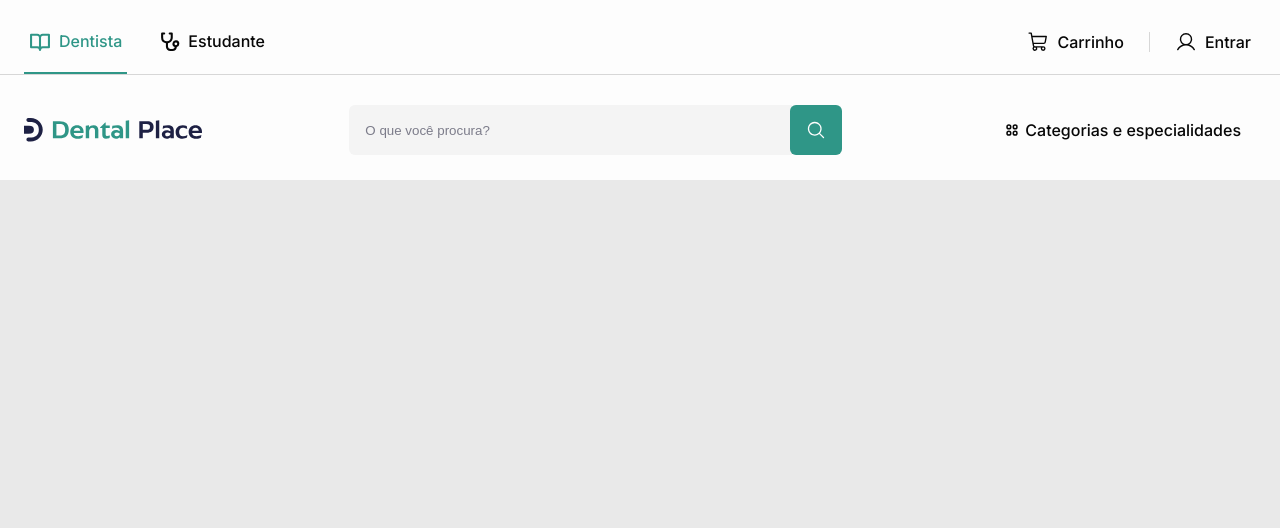
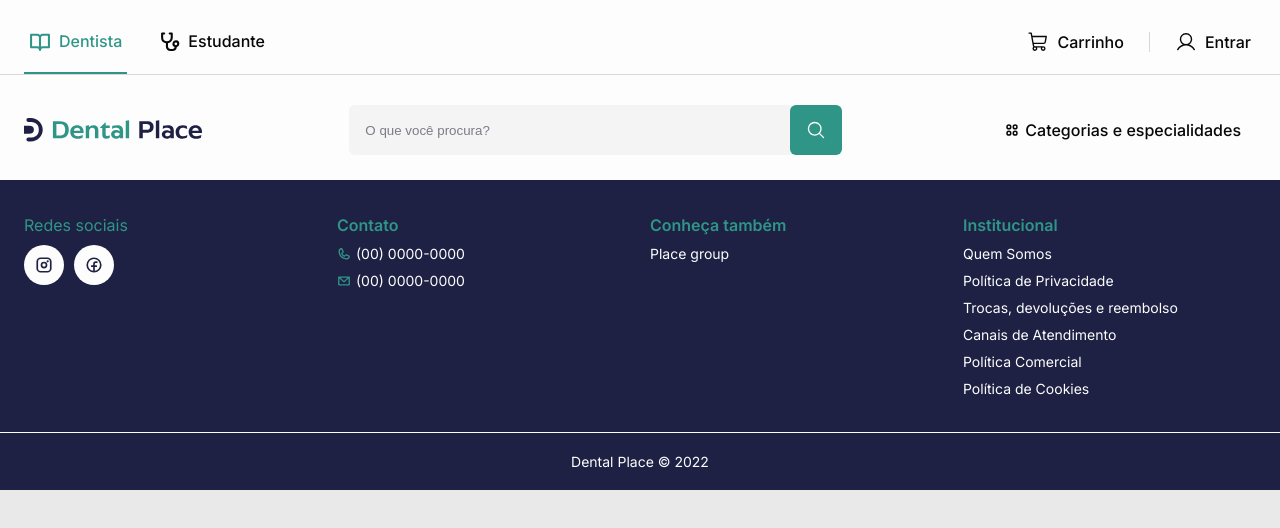
Before and after one commit to Loureiro12/Ecommerce-DentalPlace, a React (Vite) app: page / in a window 1280 px wide. Shown: the top 528 px of the page. Built offline with nearby package versions, Linux system fonts and the light colour scheme.

Commit message:
feat: creating footer

```diff
--- a/src/App.tsx
+++ b/src/App.tsx
@@ -4,12 +4,14 @@ import { defaultTheme } from './styles/themes/default'
 import { GlobalStyle } from './styles/global'
 
 import { Header } from './components/header'
+import { Footer } from './components/footer'
 
 export function App() {
   return (
     <ThemeProvider theme={defaultTheme}>
       <GlobalStyle />
       <Header />
+      <Footer />
     </ThemeProvider>
   )
 }
--- /dev/null
+++ b/src/components/footer/index.tsx
@@ -0,0 +1,99 @@
+import {
+  EnvelopeSimple,
+  FacebookLogo,
+  InstagramLogo,
+  Phone,
+} from '@phosphor-icons/react'
+import {
+  Circle,
+  Container,
+  ContainerOptions,
+  ContainerSocialNetwork,
+  Content,
+  ContentSocialNetwork,
+  Option,
+  Wrapper,
+} from './styles'
+
+export function Footer() {
+  return (
+    <>
+      <Container>
+        <Content>
+          <ContainerSocialNetwork>
+            <h2>Redes sociais</h2>
+            <ContentSocialNetwork>
+              <Circle>
+                <InstagramLogo weight="bold" />
+              </Circle>
+
+              <Circle>
+                <FacebookLogo weight="bold" />
+              </Circle>
+            </ContentSocialNetwork>
+          </ContainerSocialNetwork>
+
+          <ContainerOptions>
+            <h2>Contato</h2>
+
+            <ul>
+              <li>
+                <Option>
+                  <Phone color="#2F9687" weight="bold" />
+                  (00) 0000-0000
+                </Option>
+              </li>
+              <li>
+                <Option>
+                  <EnvelopeSimple color="#2F9687" weight="bold" />
+                  (00) 0000-0000
+                </Option>
+              </li>
+            </ul>
+          </ContainerOptions>
+
+          <ContainerOptions>
+            <h2>Conheça também</h2>
+
+            <ul>
+              <li>
+                <Option>Place group</Option>
+              </li>
+            </ul>
+          </ContainerOptions>
+
+          <ContainerOptions>
+            <h2>Institucional</h2>
+
+            <ul>
+              <li>
+                <Option>Quem Somos</Option>
+              </li>
+              <li>
+                <Option>Política de Privacidade</Option>
+              </li>
+              <li>
+                <Option>Trocas, devoluções e reembolso</Option>
+              </li>
+
+              <li>
+                <Option>Canais de Atendimento</Option>
+              </li>
+
+              <li>
+                <Option>Política Comercial</Option>
+              </li>
+
+              <li>
+                <Option>Política de Cookies</Option>
+              </li>
+            </ul>
+          </ContainerOptions>
+        </Content>
+      </Container>
+      <Wrapper>
+        <p>Dental Place © 2022</p>
+      </Wrapper>
+    </>
+  )
+}
--- /dev/null
+++ b/src/components/footer/styles.ts
@@ -0,0 +1,104 @@
+import styled from 'styled-components'
+
+export const Container = styled.div`
+  background-color: ${(props) => props.theme.blue};
+  padding: 25px 0px;
+  display: flex;
+  justify-content: center;
+`
+
+export const Content = styled.div`
+  margin: 0 auto;
+  padding: 0 1.5rem;
+
+  display: grid;
+  grid-template-columns: repeat(auto-fit, minmax(200px, 1fr));
+  gap: 20px;
+
+  @media (min-width: 452px) {
+    width: 100%;
+  }
+`
+
+export const ContainerSocialNetwork = styled.div`
+  h2 {
+    color: ${(props) => props.theme.green};
+    font-size: 1rem;
+    font-style: normal;
+    font-weight: 400;
+    line-height: normal;
+    font-family: Inter;
+    margin-top: 10px;
+
+    margin-bottom: 10px;
+  }
+`
+
+export const ContentSocialNetwork = styled.div`
+  display: flex;
+  gap: 10px;
+`
+
+export const Circle = styled.button`
+  background-color: ${(props) => props.theme.white};
+  border-radius: 50px;
+  height: 40px;
+  width: 40px;
+  display: flex;
+  align-items: center;
+  justify-content: center;
+  border: 0;
+  cursor: pointer;
+
+  color: ${(props) => props.theme.blue};
+  font-size: 1.125rem;
+`
+
+export const ContainerOptions = styled.p`
+  h2 {
+    color: ${(props) => props.theme.green};
+    font-size: 1rem;
+    font-style: normal;
+    font-weight: 600;
+    line-height: normal;
+    font-family: Inter;
+
+    margin-top: 10px;
+    margin-bottom: 10px;
+  }
+
+  ul {
+    list-style-type: none;
+  }
+
+  li {
+    margin-bottom: 10px;
+  }
+`
+
+export const Option = styled.a`
+  cursor: pointer;
+  color: ${(props) => props.theme.white};
+  font-size: 0.875rem;
+  font-family: Inter;
+  align-items: center;
+  gap: 5px;
+  display: flex;
+
+  &:hover {
+    opacity: 0.7;
+    transition: opacity 0.2s;
+  }
+`
+
+export const Wrapper = styled.div`
+  display: flex;
+  align-items: center;
+  justify-content: center;
+  padding: 20px;
+  background-color: ${(props) => props.theme.blue};
+  color: ${(props) => props.theme.white};
+  font-size: 0.875rem;
+  font-family: Inter;
+  border-top: 0.5px solid ${(props) => props.theme.white};
+`
--- a/src/components/header/emptyHeader/styles.ts
+++ b/src/components/header/emptyHeader/styles.ts
@@ -8,7 +8,7 @@ export const Content = styled.div`
   width: 100%;
   max-width: 1420px;
   margin: 0 auto;
-  padding: 0 1rem;
+  padding: 0 1.5rem;
   display: flex;
   justify-content: space-between;
   align-items: center;
```
